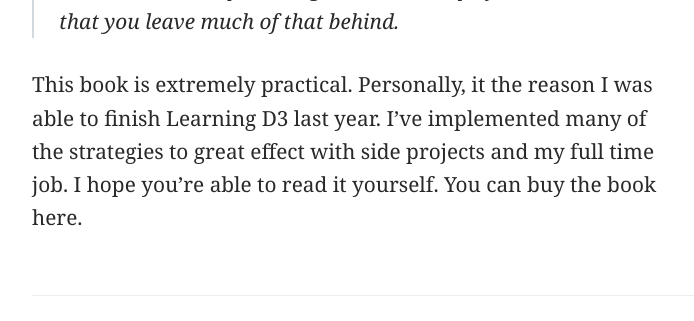
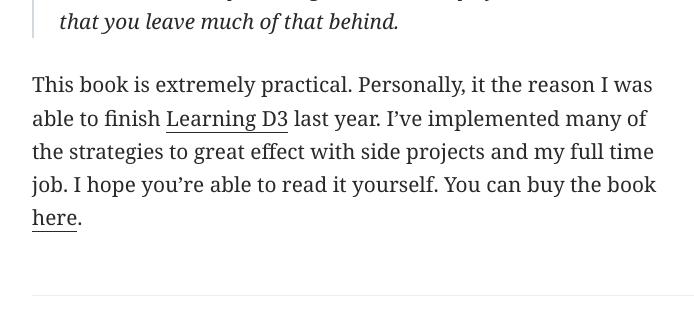
Before and after one commit to zhenghaohe/philipcdavis.github.io, a Jekyll site: the page built from _posts/2017-04-02-deep-work.md, in a window 1280 px wide and 900 px high, scrolled down 6415 px. Shown: the part 516-837 px from the top of the window, without its empty margins (233-927 px from the left). Built offline with Jekyll 4.4.1, drawn with Linux system fonts in a browser that asks for light colours; some of the changed lines change nothing that is shown; some of the changed text lies outside the part shown.

Commit message:
Added affiliate links

```diff
--- a/_posts/2017-04-02-deep-work.md
+++ b/_posts/2017-04-02-deep-work.md
@@ -4,7 +4,7 @@ title:  "Deep Work"
 date:   2017-04-02
 ---
 
-One of the most transformative books I read this past year was Deep Work by Cal Newport.
+One of the best books I read last year was [Deep Work](http://amzn.to/2nbihPn) by Cal Newport.
 
 Here's a breakdown of the book with takeaways and favorite quotes. All of the quotes are from Cal Newport unless noted.
 
@@ -118,4 +118,4 @@ Tim Ferris has a good quote here:
 ## Conclusion
 > The deep life, of course, is not for everybody. It requires hard work and drastic changes to your habits. For many, there’s a comfort in the artificial busyness of rapid e-mail messaging and social media posturing, while the deep life demands that you leave much of that behind.
 
-This book is extremely practical. Personally, it the reason I was able to finish Learning D3 last year. I've implemented many of the strategies to great effect with side projects and my full time job. I hope you're able to read it yourself. You can buy the book here.
+This book is extremely practical. Personally, it the reason I was able to finish [Learning D3](https://learningd3.com/) last year. I've implemented many of the strategies to great effect with side projects and my full time job. I hope you're able to read it yourself. You can buy the book [here](http://amzn.to/2nbihPn).
```
